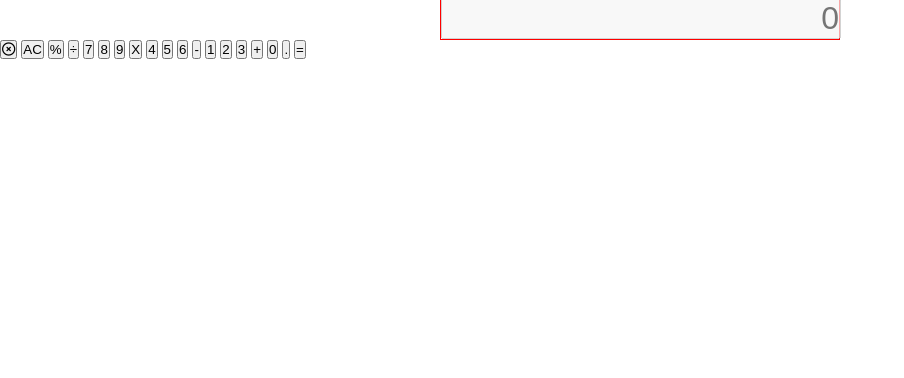
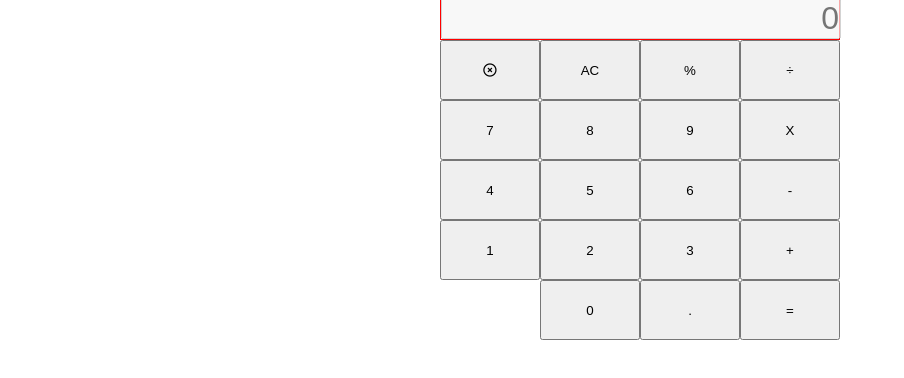
Before and after one commit to Owais-Shoukat/Calculator, a plain HTML site: page index.html in a window 1280 px wide. Shown: the part 190-568 px from the top of the page, without its empty margins (0-904 px from the left). Drawn offline with Linux system fonts and the light colour scheme.

Commit message:
2nd commit

```diff
--- a/index.html
+++ b/index.html
@@ -32,7 +32,7 @@
         <button>2</button>
         <button>3</button>
         <button>+</button>
-
+        <div></div>
         <button>0</button>
         <button>.</button>
         <button>=</button>
--- a/style.css
+++ b/style.css
@@ -19,3 +19,11 @@ h1{
     text-align: right;
     font-size: 2rem;
 }
+.buttons{
+    display: grid;
+    grid-template-columns: repeat(4,1fr);
+    width: 400px;
+    margin: 0 auto;
+    height: 300px;
+
+}
```
